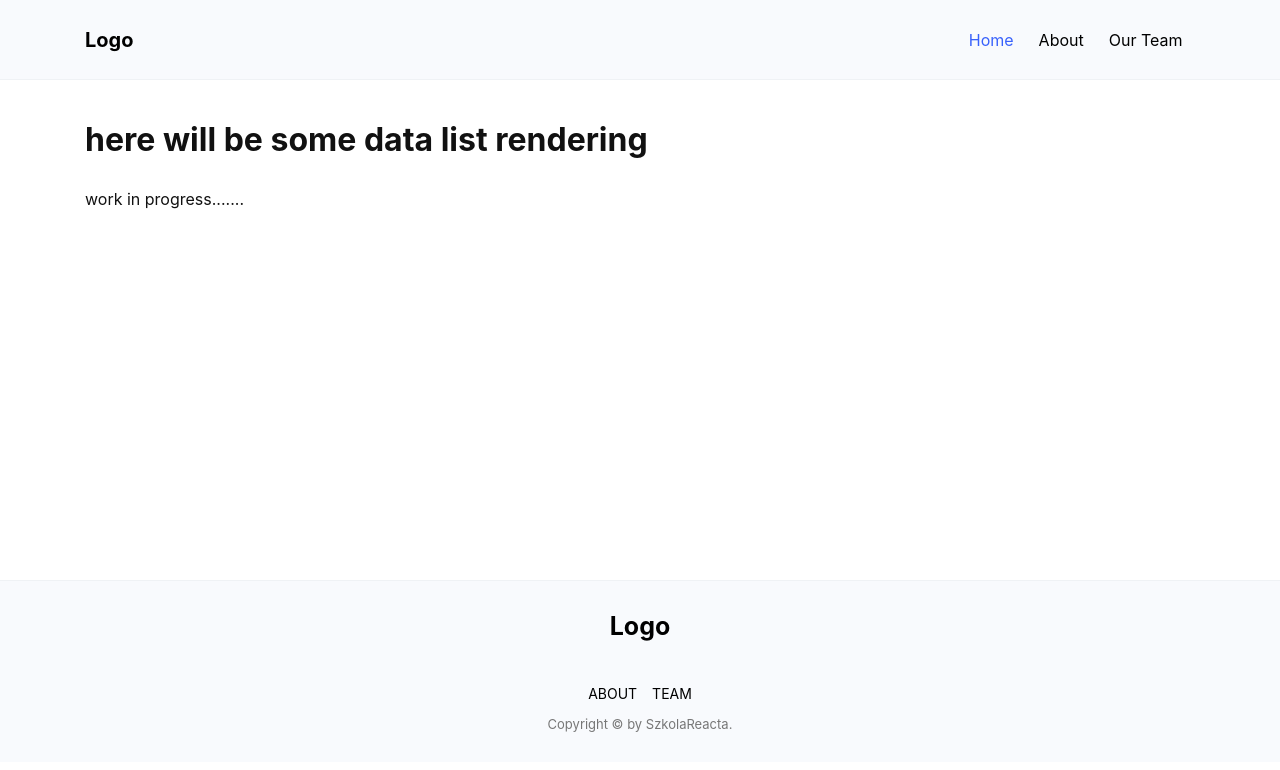
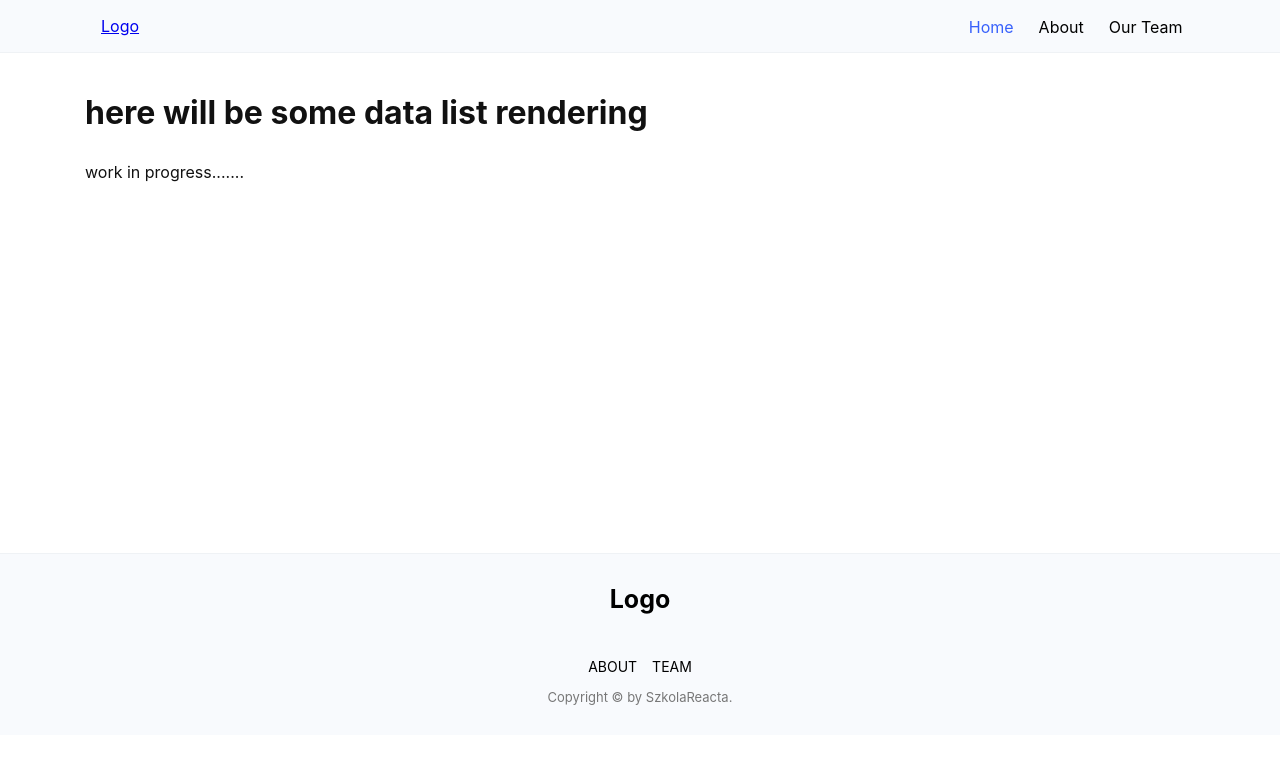
Before and after one commit to szkola-reacta/team-red-v2-app, a React (Create React App) app: page / in a window 1280 px wide. Shown: the top 770 px of the page. Built offline with nearby package versions, Linux system fonts and the light colour scheme.

Commit message:
feat: change _navbar. scss

```diff
--- a/src/styles/layout/_navbar.scss
+++ b/src/styles/layout/_navbar.scss
@@ -1,39 +1,47 @@
 .header {
+  width: 100%;
+
   background: $bg-color-2;
-  width: 100%;
-  height: 8rem;
   border-bottom: 1px solid $border-color;
 
   &__content {
+    position: relative;
+    z-index: 100;
+    display: flex;
+    justify-content: space-between;
+    align-items: center;
+    margin: 0 auto;
     height: 100%;
     color: $text-color;
-    margin: 0 auto;
-    display: flex;
-    align-items: center;
-    justify-content: space-between;
-    position: relative;
-    z-index: 100;
   }
+
   &__logo {
-    font-size: 2rem;
-    font-weight: bold;
-    text-decoration: none;
-    color: $text-color;
+
+    padding: 1em;
+
+    &-one {
+      position: absolute;
+    }
+    &-two{
+
+    }
   }
 
   &__navigation {
     display: flex;
     align-items: center;
+
     ul {
+      display: flex;
+      padding: 0;
       list-style: none;
-      padding: 0;
-      display: flex;
+
       li {
         a {
+          transition: 0.3s ease all;
+          padding: 0.75rem 1.25rem;
           text-decoration: none;
           color: inherit;
-          padding: 0.75rem 1.25rem;
-          transition: 0.3s ease all;
 
           &:hover,
           &.active {
```
